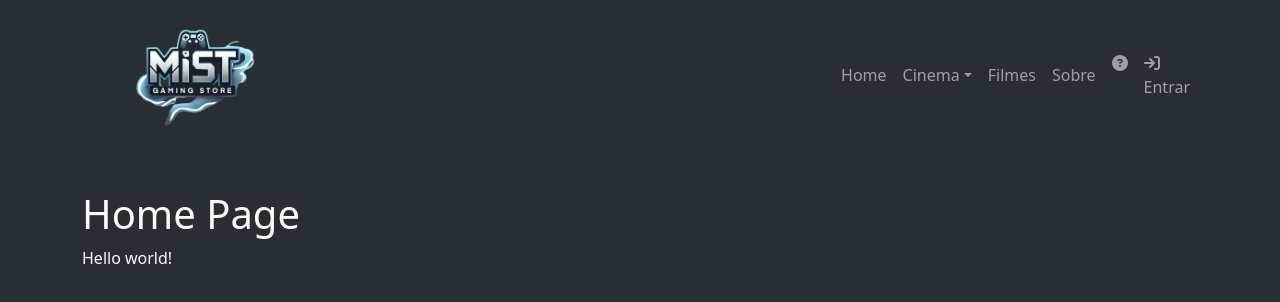
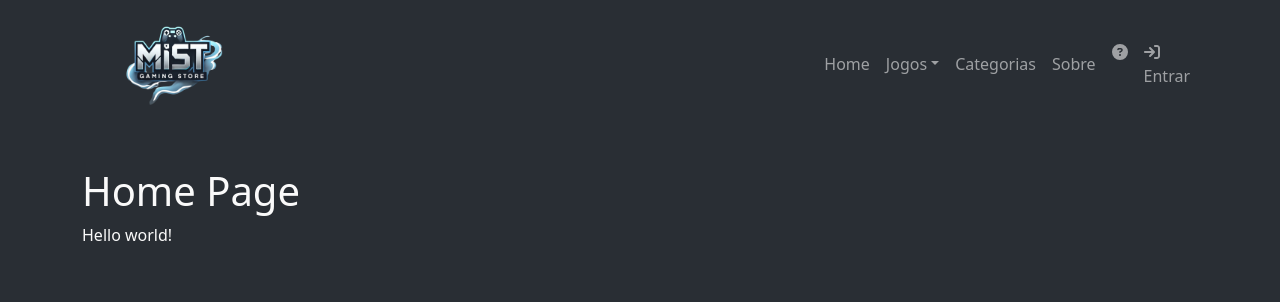
Before and after one commit to LuizWillner/MistGamingStoreFront, a React (Vite) app: page / in a window 1280 px wide. Shown: the top 302 px of the page. Built offline with nearby package versions, Linux system fonts and the light colour scheme.

Commit message:
Nomes na NavBar renomeados

```diff
--- a/src/components/NavBar.tsx
+++ b/src/components/NavBar.tsx
@@ -36,7 +36,7 @@ export function NavBar() {
             <img
               className="d-none d-md-block"
               src={logo}
-              style={{ width: "30%" }}
+              style={{ width: "25%" }}
             />
           </Navbar.Brand>
           <Navbar.Toggle className="navbar-toggler" aria-controls="menu" />
@@ -50,17 +50,24 @@ export function NavBar() {
                 {" "}
                 Home
               </Nav.Link>
-              <NavDropdown title="Cinema" id="dropdownMenuButton">
+              <NavDropdown title="Jogos" id="dropdownMenuButton">
                 <NavDropdown.Item
                   className="dropdown-item"
-                  href="/listar-ingressos"
+                  href="/listar-jogos"
                 >
                   {" "}
-                  Ingressos
+                  Loja
+                </NavDropdown.Item>
+                <NavDropdown.Item
+                  className="dropdown-item"
+                  href="/cadastrar-jogos"
+                >
+                  {" "}
+                  Cadastrar
                 </NavDropdown.Item>
               </NavDropdown>
-              <Nav.Link className="nav-link nav-item" href="/filmes">
-                Filmes
+              <Nav.Link className="nav-link nav-item" href="/categorias">
+                Categorias
               </Nav.Link>
               <Nav.Link className="nav-link nav-item" href="/sobre">
                 Sobre
```
